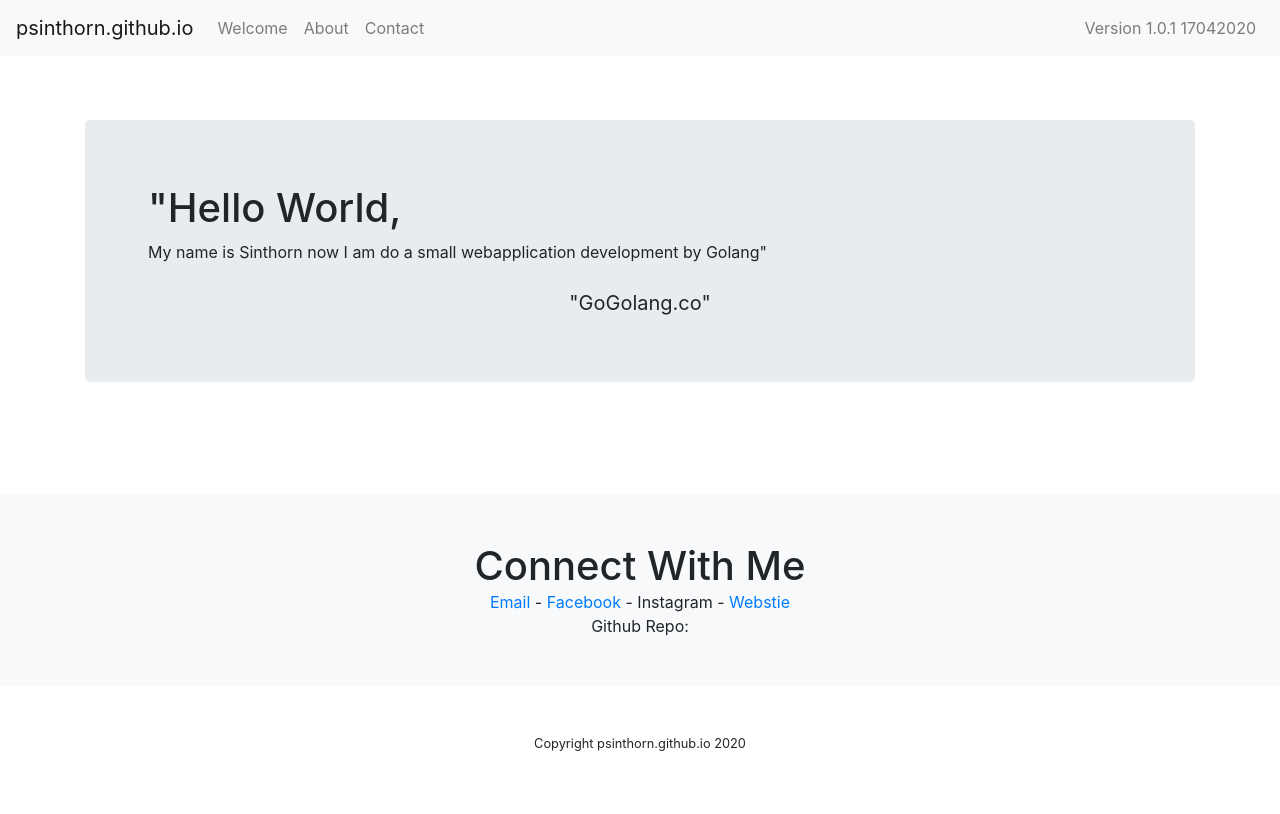
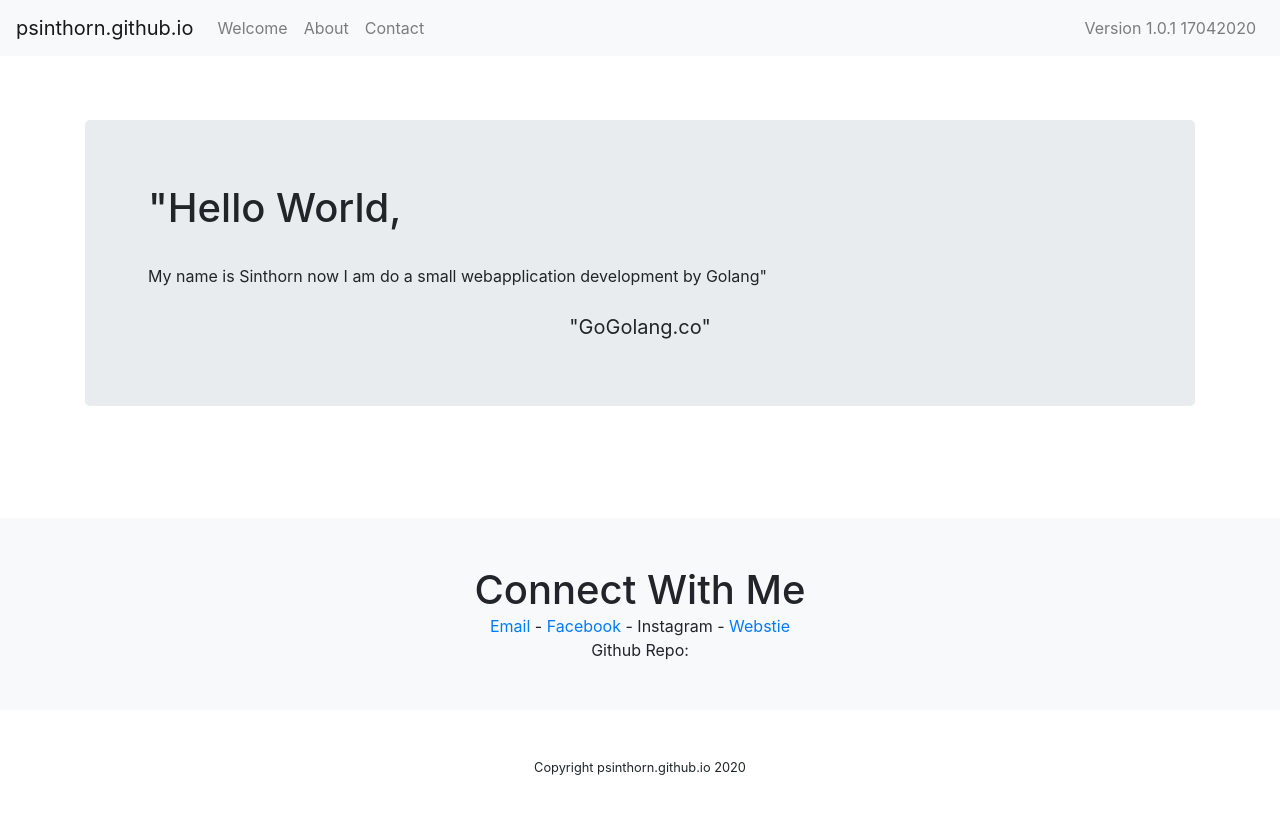
Before and after one commit to psinthorn/psinthorn.github.io, a plain HTML site: page index.html in a window 1280 px wide. Drawn offline with nearby package versions, Linux system fonts and the light colour scheme.

Commit message:
Personal static website

```diff
--- a/index.html
+++ b/index.html
@@ -93,7 +93,7 @@
 
                 <div class="container">
                     <p class="lead text-center">
-                        <h1>"Hello World,</h1> My name is Sinthorn now I am do a small webapplication development by Golang"
+                        <h1>"Hello World,</h1> <br />My name is Sinthorn now I am do a small webapplication development by Golang"
                         <br />
                         <br>
                     <p class="lead text-center">
```
